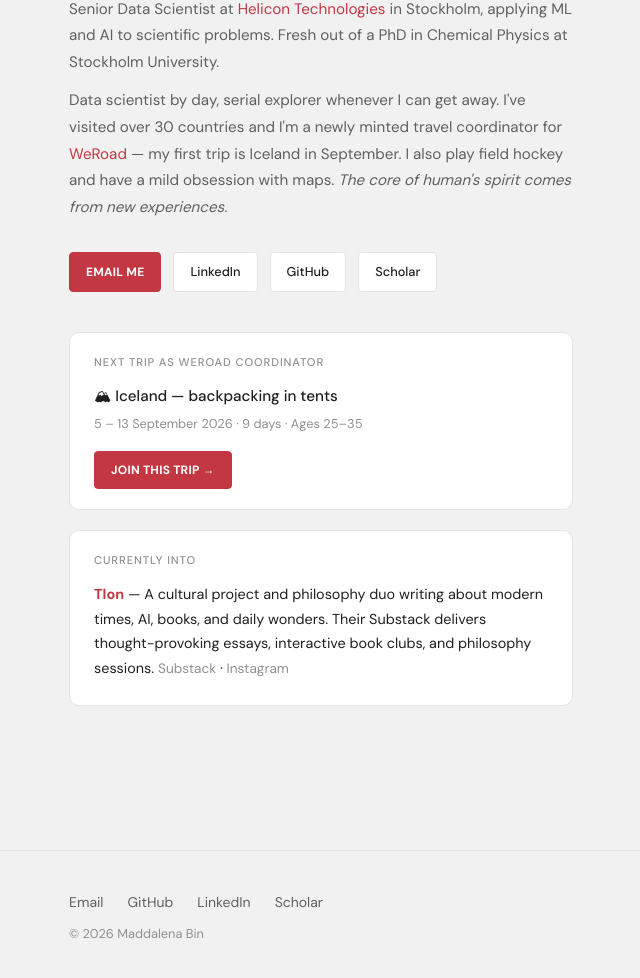
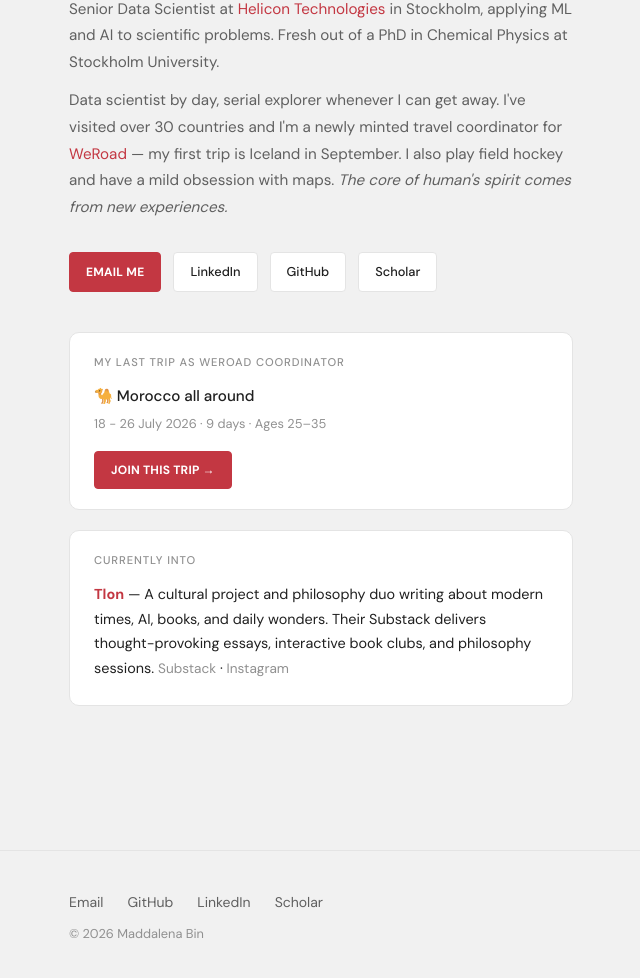
Before and after one commit to maddalenabin/maddalenabin.github.io, a Jekyll site: the page built from index.html, in a window 1280 px wide and 1246 px high, cut to the strip 261-1239 px from the top of the window. Shown: the whole strip, without its empty margins (235-875 px from the left). Built offline with Jekyll 4.4.1, drawn with Linux system fonts in a browser that asks for light colours.

Commit message:
update homepage trip

```diff
--- a/index.html
+++ b/index.html
@@ -30,7 +30,7 @@
                         rel="noopener">GitHub</a>
                     <a class="btn" href="{{ site.author.scholar }}" target="_blank" rel="noopener">Scholar</a>
                 </div>
-                <div
+                <!-- <div
                     style="margin-top:2.5rem;padding:1.25rem 1.5rem;background:var(--surface);border:1px solid var(--border);border-radius:var(--radius);max-width:520px;">
                     <p
                         style="font-size:0.7rem;font-weight:500;letter-spacing:0.08em;text-transform:uppercase;color:var(--text-muted);margin-bottom:0.75rem;">
@@ -42,7 +42,20 @@
                     <a class="btn btn--accent"
                         href="https://www.weroad.it/viaggi/viaggio-islanda-in-tenda-tour-10-giorni/c7da9282-b62c-4c11-ac51-85bd9a8e09bd"
                         target="_blank" rel="noopener">Join this trip →</a>
+                </div> -->
+                <div
+                    style="margin-top:2.5rem;padding:1.25rem 1.5rem;background:var(--surface);border:1px solid var(--border);border-radius:var(--radius);max-width:520px;">
+                    <p
+                        style="font-size:0.7rem;font-weight:500;letter-spacing:0.08em;text-transform:uppercase;color:var(--text-muted);margin-bottom:0.75rem;">
+                        My last trip as WeRoad coordinator</p>
+                    <p style="font-size:0.95rem;font-weight:500;margin-bottom:0.2rem;">🐪 Morocco all around
+                    </p>
+                    <p style="font-size:0.8rem;color:var(--text-muted);margin-bottom:1rem;">18 - 26 July 2026 · 9
+                        days · Ages 25–35</p>
+                    <a class="btn btn--accent" href="https://www.polarsteps.com/MaddalenaBin/27240902-morocco?s=e25393bf-0822-4e2c-a414-817bf597b554
+Follow my trip 'Morocco'" target="_blank" rel="noopener">Join this trip →</a>
                 </div>
+
                 <div
                     style="margin-top:1.25rem;padding:1.25rem 1.5rem;background:var(--surface);border:1px solid var(--border);border-radius:var(--radius);max-width:520px;">
                     <p
```
